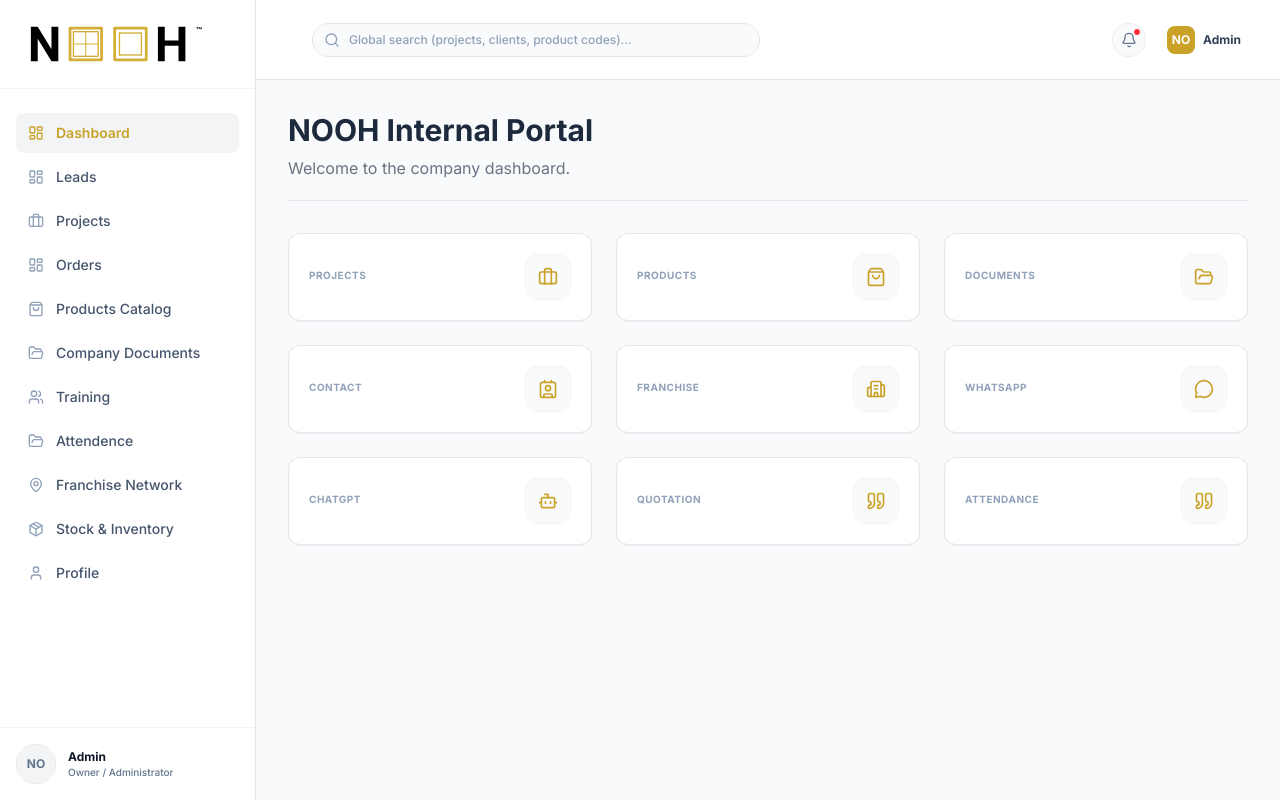
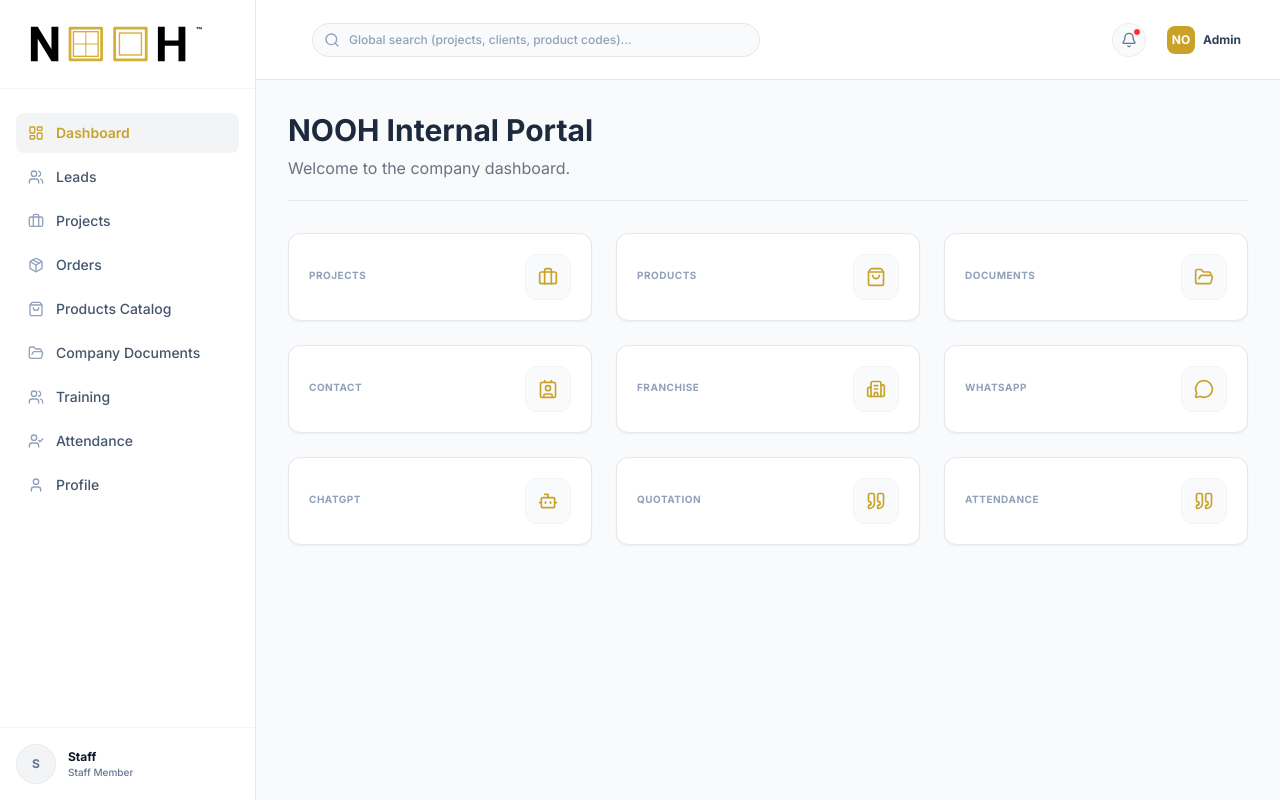
Before and after one commit to Anjali-Gupta-tech/Nooh-Portal, a React (Vite) app: page /login/staff in a window 1280 px wide. Both pictures are taken after typing "name@example.com", "Sample123" into the empty fields and a click on the button "Login". Built offline with nearby package versions, Linux system fonts and the light colour scheme.

Commit message:
dashboard according to login

```diff
--- a/src/components/Sidebar.jsx
+++ b/src/components/Sidebar.jsx
@@ -20,28 +20,55 @@ import {
 export function Sidebar({ isOpen, onClose, onLogout }) {
   const location = useLocation();
   const currentPath = location.pathname;
+   const role = localStorage.getItem("role");
 
-  const menuItems = [
-    { label: "Dashboard ", path: "/app/home", icon: LayoutDashboard },
-    { label: "Leads ", path: "/leads", icon: LayoutDashboard },
-
+  const adminMenu = [
+  { label: "Dashboard", path: "/app/home", icon: LayoutDashboard },
+  { label: "Leads", path: "/app/leads", icon: Users },
   { label: "Projects", path: "/app/projects", icon: Briefcase },
-    { label: "Orders ", path: "/app/orders", icon: LayoutDashboard },
+  { label: "Orders", path: "/app/orders", icon: Package },
   { label: "Products Catalog", path: "/app/products", icon: ShoppingBag },
   { label: "Company Documents", path: "/app/documents", icon: FolderOpen },
   { label: "Training", path: "/app/training", icon: Users },
-     { label: "Attendence", path: "/app/attendence", icon: FolderOpen },
-
-
+  { label: "Attendance", path: "/app/attendance", icon: UserCheck },
   { label: "Franchise Network", path: "/app/franchise", icon: MapPin },
-
   { label: "Stock & Inventory", path: "/app/stock", icon: Package },
   { label: "Profile", path: "/app/settings", icon: User },
 ];
 
+const staffMenu = [
+  { label: "Dashboard", path: "/app/home", icon: LayoutDashboard },
+  { label: "Leads", path: "/app/leads", icon: Users },
+  { label: "Projects", path: "/app/projects", icon: Briefcase },
+  { label: "Orders", path: "/app/orders", icon: Package },
+  { label: "Products Catalog", path: "/app/products", icon: ShoppingBag },
+  { label: "Company Documents", path: "/app/documents", icon: FolderOpen },
+  { label: "Training", path: "/app/training", icon: Users },
+  { label: "Attendance", path: "/app/attendance", icon: UserCheck },
+  { label: "Profile", path: "/app/settings", icon: User },
+];
+
+const franchiseMenu = [
+  { label: "Dashboard", path: "/app/home", icon: LayoutDashboard },
+  { label: "Products Catalog", path: "/app/products", icon: ShoppingBag },
+  { label: "Company Documents", path: "/app/documents", icon: FolderOpen },
+  { label: "Training", path: "/app/training", icon: Users },
+  { label: "Profile", path: "/app/settings", icon: User },
+];
+
+
+let menuItems = [];
+
+if (role === "admin") {
+  menuItems = adminMenu;
+} else if (role === "staff") {
+  menuItems = staffMenu;
+} else if (role === "franchise") {
+  menuItems = franchiseMenu;
+}
   const isActive = (path) => {
-    if (path === "/home") {
-      return currentPath === "/home" || currentPath === "/";
+    if (path === "/app/home") {
+      return currentPath === "/app/home" || currentPath === "/";
     }
     return currentPath.startsWith(path);
   };
@@ -119,21 +146,25 @@ export function Sidebar({ isOpen, onClose, onLogout }) {
   className="p-4 border-t border-gray-100 bg-white shrink-0"
   id="sidebar-bottom"
 >
-          <div className="flex items-center justify-between">
-            <div className="flex items-center gap-3 min-w-0">
+  <div className="flex items-center gap-3">
     <div className="w-10 h-10 rounded-full border border-gray-200 overflow-hidden shrink-0">
       <div className="flex h-full w-full items-center justify-center bg-gray-100 text-xs font-bold text-slate-500">
-                  NO
+        {role?.charAt(0).toUpperCase()}
       </div>
     </div>
+
     <div className="min-w-0">
       <p className="text-xs font-bold text-slate-900 truncate leading-none">
-                  Admin
+        {role?.charAt(0).toUpperCase() + role?.slice(1)}
       </p>
+
       <p className="text-[10px] text-slate-500 font-medium truncate mt-1 leading-none">
-                  Owner / Administrator
+        {role === "admin"
+          ? "Owner / Administrator"
+          : role === "staff"
+          ? "Staff Member"
+          : "Franchise Partner"}
       </p>
-              </div>
     </div>
   </div>
 </div>
--- a/src/components/auth/LoginForm.jsx
+++ b/src/components/auth/LoginForm.jsx
@@ -7,19 +7,22 @@ export default function LoginForm({
   subtitle,
   buttonColor = "bg-[#C89B3C] hover:bg-[#b3872f]",
   accentColor = "#C89B3C",
+  role
 }) {
   const [showPassword, setShowPassword] = useState(false);
   const navigate = useNavigate();
 
-  const handleLogin = (e) => {
-    e.preventDefault();
+ const handleLogin = (e) => {
+  e.preventDefault();
+  console.log("ROLE =", role);
+  // Temporary Login
+  localStorage.setItem("nooh_auth", "true");
 
-    // Temporary Authentication
-    localStorage.setItem("nooh_auth", "true");
+  // Save User Role
+  localStorage.setItem("role", role);
 
-    // Redirect to Dashboard
-    navigate("/app/home");
-  };
+  navigate("/app/home");
+};
 
   return (
     <div className="min-h-screen bg-gray-50 flex items-center justify-center px-6">
--- a/src/pages/auth/AdminLogin.jsx
+++ b/src/pages/auth/AdminLogin.jsx
@@ -7,6 +7,7 @@ export default function AdminLogin() {
       subtitle="Sign in to access the NOOH Admin Portal."
      buttonColor="bg-green-700 hover:bg-green-800"
 accentColor="#15803D"
+  role="admin"
     />
   );
 }
--- a/src/pages/auth/FranchiseLogin.jsx
+++ b/src/pages/auth/FranchiseLogin.jsx
@@ -7,6 +7,8 @@ export default function FranchiseLogin() {
       subtitle="Sign in to access your franchise account."
       buttonColor="bg-blue-600 hover:bg-blue-700"
       accentColor="#2563EB"
+       role="franchise"
+
     />
   );
 }
--- a/src/pages/auth/StaffLogin.jsx
+++ b/src/pages/auth/StaffLogin.jsx
@@ -7,6 +7,7 @@ export default function StaffLogin() {
       subtitle="Sign in to access your staff account."
       buttonColor="bg-[#C89B3C] hover:bg-[#b3872f]"
       accentColor="#C89B3C"
+        role="staff"
     />
   );
 }
```
Lines whose indentation alone changed are shown as unchanged.
